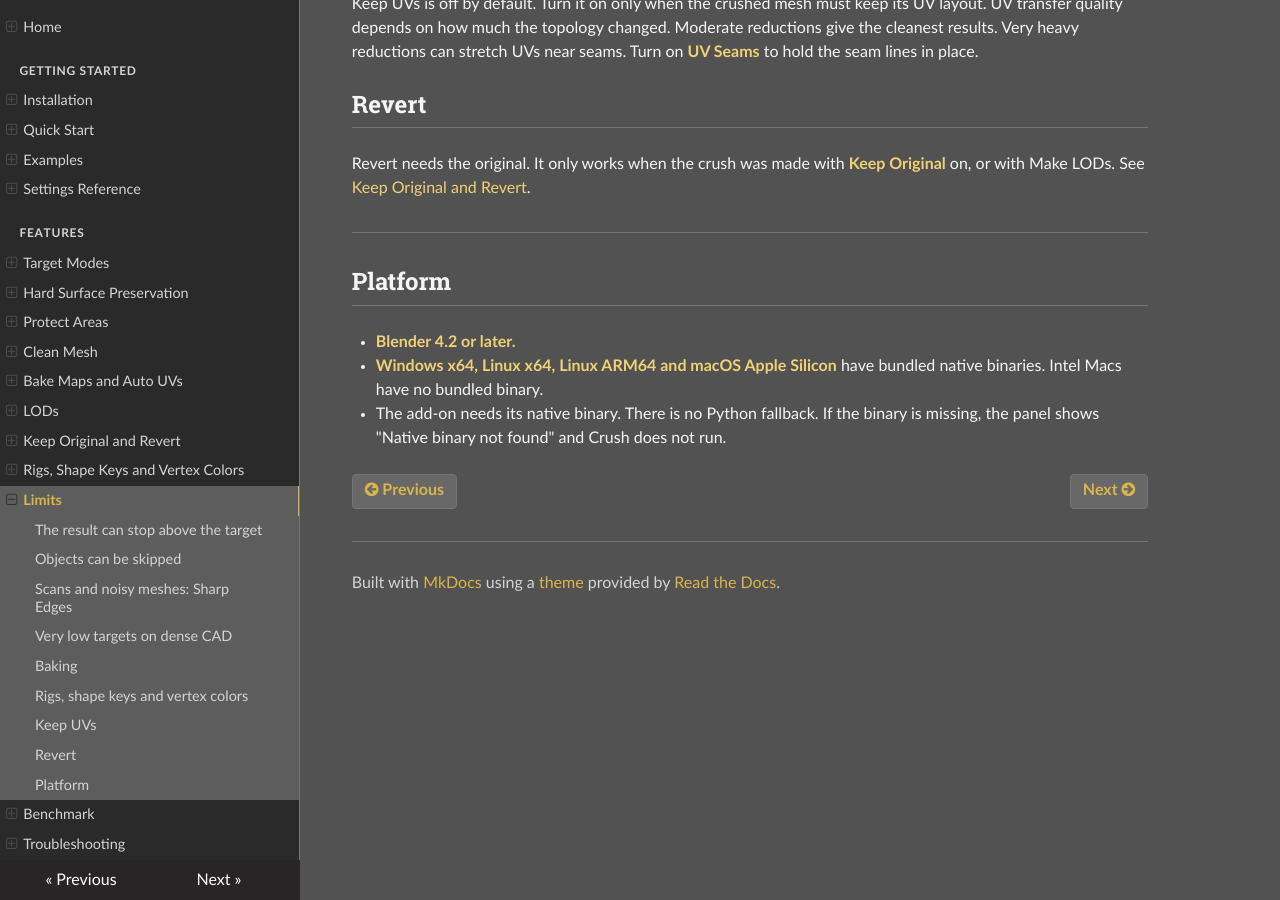
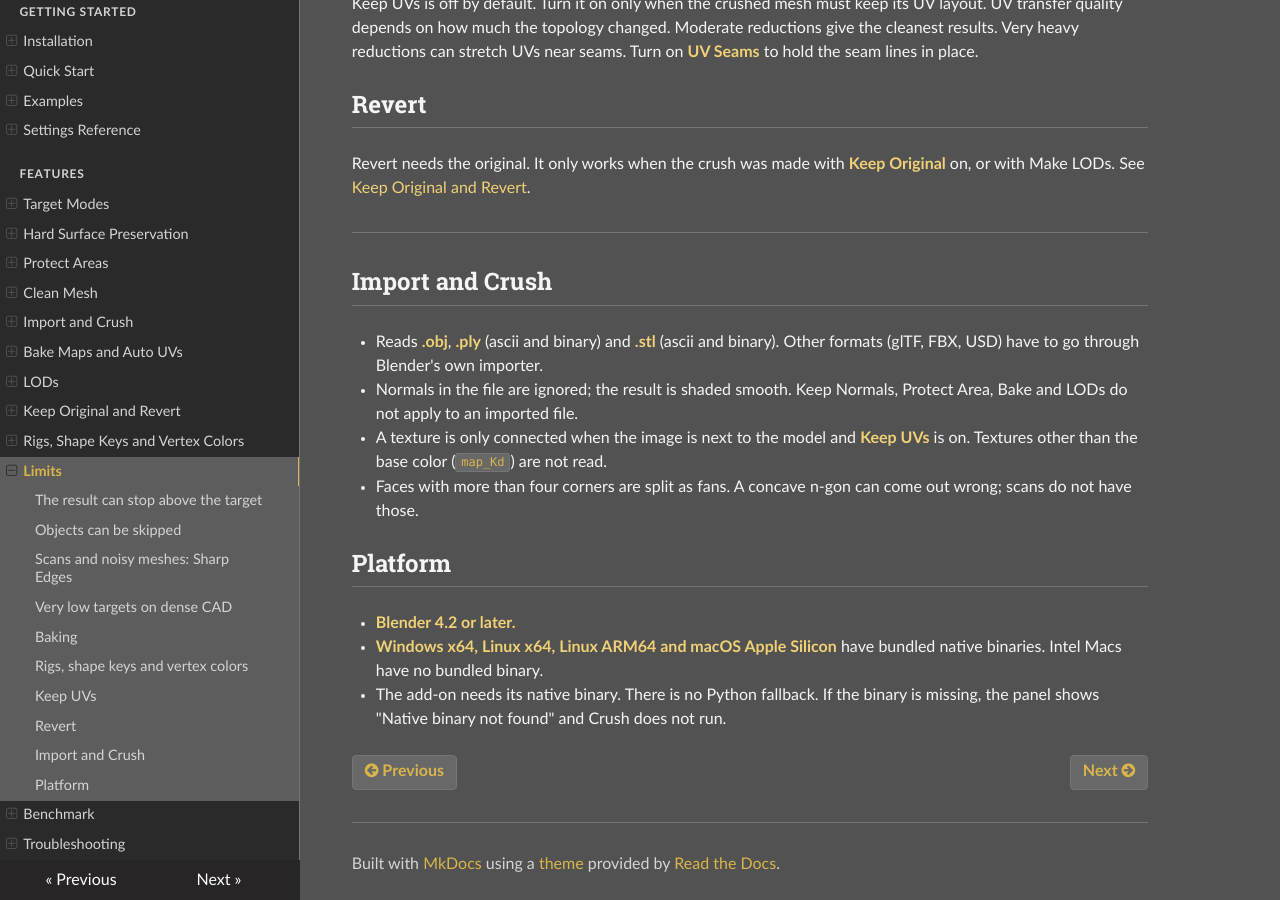
Before and after one commit to henriquevlopes/polygon-crusher-9000-docs, an MkDocs documentation site: the page built from docs/limits.md, in a window 1280 px wide and 900 px high, scrolled down 2132 px. Built offline with MkDocs 1.6.1, drawn with Linux system fonts in a browser that asks for light colours.

Commit message:
docs: Import and Crush (2.6.0)
Co-Authored-By: Claude Fable 5.1 <noreply@anthropic.com>

```diff
--- a/docs/limits.md
+++ b/docs/limits.md
@@ -101,6 +101,18 @@ Original** on, or with Make LODs. See
 
 ---
 
+## Import and Crush
+
+- Reads **.obj**, **.ply** (ascii and binary) and **.stl** (ascii and binary).
+  Other formats (glTF, FBX, USD) have to go through Blender's own importer.
+- Normals in the file are ignored; the result is shaded smooth. Keep
+  Normals, Protect Area, Bake and LODs do not apply to an imported file.
+- A texture is only connected when the image is next to the model and
+  **Keep UVs** is on. Textures other than the base color (`map_Kd`) are not
+  read.
+- Faces with more than four corners are split as fans. A concave n-gon can
+  come out wrong; scans do not have those.
+
 ## Platform
 
 - **Blender 4.2 or later.**
--- a/mkdocs.yml
+++ b/mkdocs.yml
@@ -25,6 +25,7 @@ nav:
     - Hard Surface Preservation: features/hard-surface.md
     - Protect Areas: features/protect.md
     - Clean Mesh: features/clean-mesh.md
+    - Import and Crush: features/import-crush.md
     - Bake Maps and Auto UVs: features/bake-maps.md
     - LODs: features/lods.md
     - Keep Original and Revert: features/revert.md
```
Also changed, not shown: docs/features/import-crush.md (added, +74 -0 lines), docs/index.md (+1 -0 lines), docs/settings.md (+11 -0 lines).
